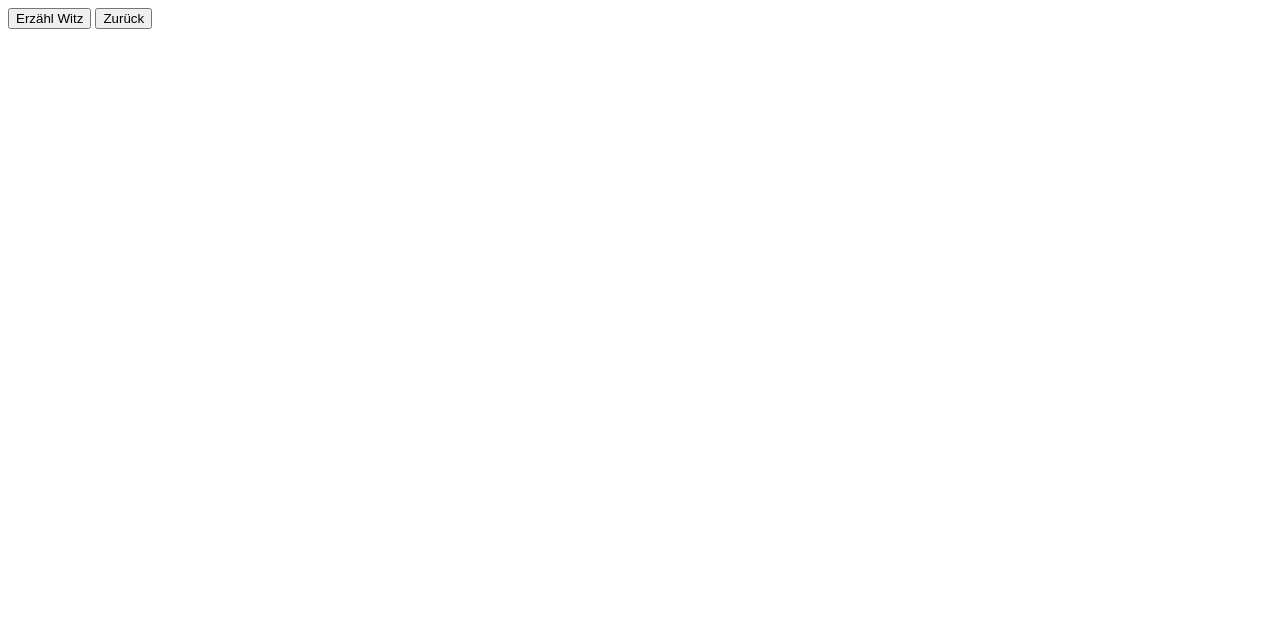
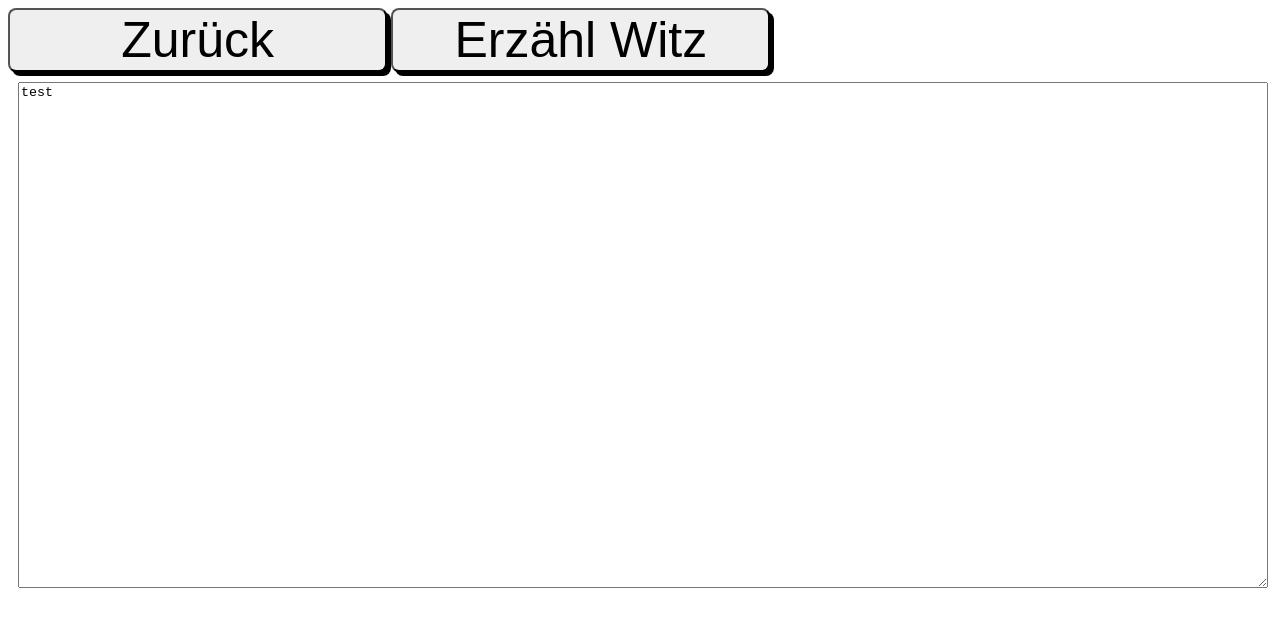
Before and after one commit to Gremmling/IBS-Project, a plain HTML site: page Bantel_Projekt/HTML/Witz.html in a window 1280 px wide. Drawn offline with Linux system fonts and the light colour scheme.

Commit message:
filler files added/ witze updated

```diff
--- a/Bantel_Projekt/HTML/Witz.html
+++ b/Bantel_Projekt/HTML/Witz.html
@@ -1,10 +1,32 @@
 <!DOCTYPE html>
 <html>
+	<style>
+
+		.buttonStyle{
+			border-radius: 8px;
+			font-size: 50px;
+			width: 30%;
+			box-shadow: 4px 4px;
+		}
+
+		.center{
+			margin: auto;
+			padding: 10px;
+		}
+
+		.textareaStyle{
+			width: 100%;
+			height: 500px;
+		}
+	</style>
 	<head>
 		<title>Witz</title>
 	</head>
 	<body>
-		<button>Erzähl Witz</button>
-		<button onclick="window.location.href='FrontPage.html'">Zurück</button>
+		<button class="buttonStyle" onclick="window.location.href='FrontPage.html'">Zurück</button>
+		<button class="buttonStyle">Erzähl Witz</button>
+		<div class="center">
+			<textarea readonly class="textareaStyle">test</textarea>
+		</div>
 	</body>
 </html>
```
Also changed, not shown: Bantel_Projekt/HTML/FrontPage.html (+14 -6 lines), 2 other files.
